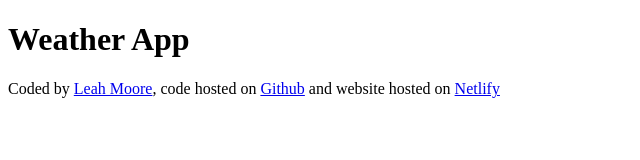
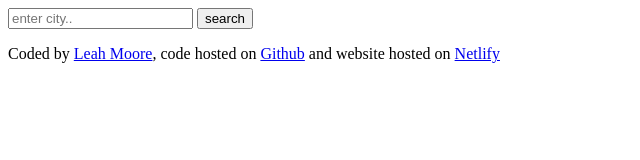
Before and after one commit to LeaBee3002/my-shecodes-plus-project, a plain HTML site: page index.html in a window 1280 px wide. Shown: the whole page, without its empty margins (0-640 px from the left). Drawn offline with Linux system fonts and the light colour scheme.

Commit message:
Added a search input

```diff
--- a/index.html
+++ b/index.html
@@ -6,7 +6,14 @@
     <link rel="stylesheet" href="src/styles.css" />
     <title>Weather App</title>
   </head>
-  <h1>Weather App</h1>
+  <div class="weather-app">
+    <header>
+      <form action="">
+        <input type="text" placeholder="enter city.." />
+        <input type="submit" value="search" />
+      </form>
+    </header>
+  </div>
   <footer>
     <p>
       Coded by
```
